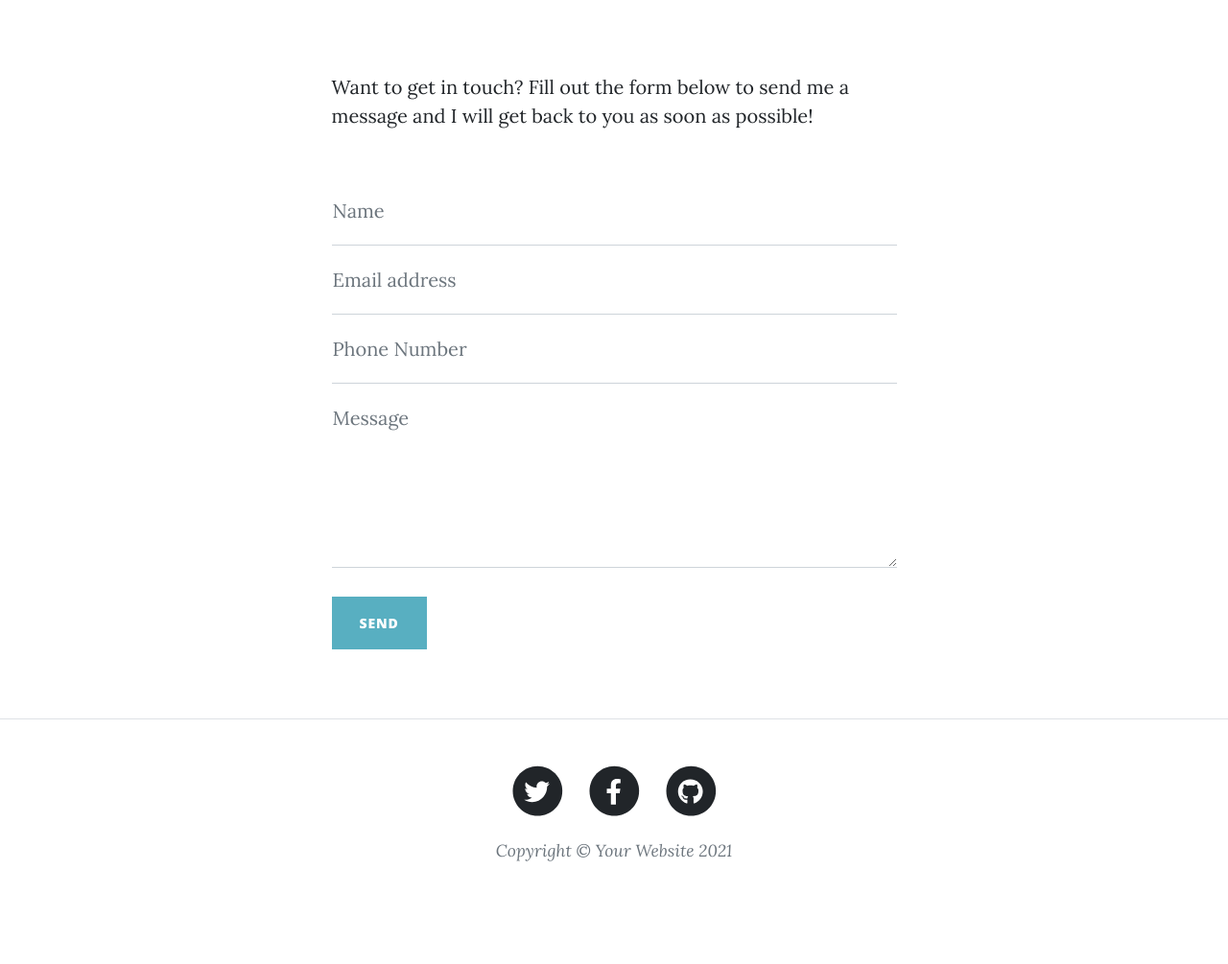
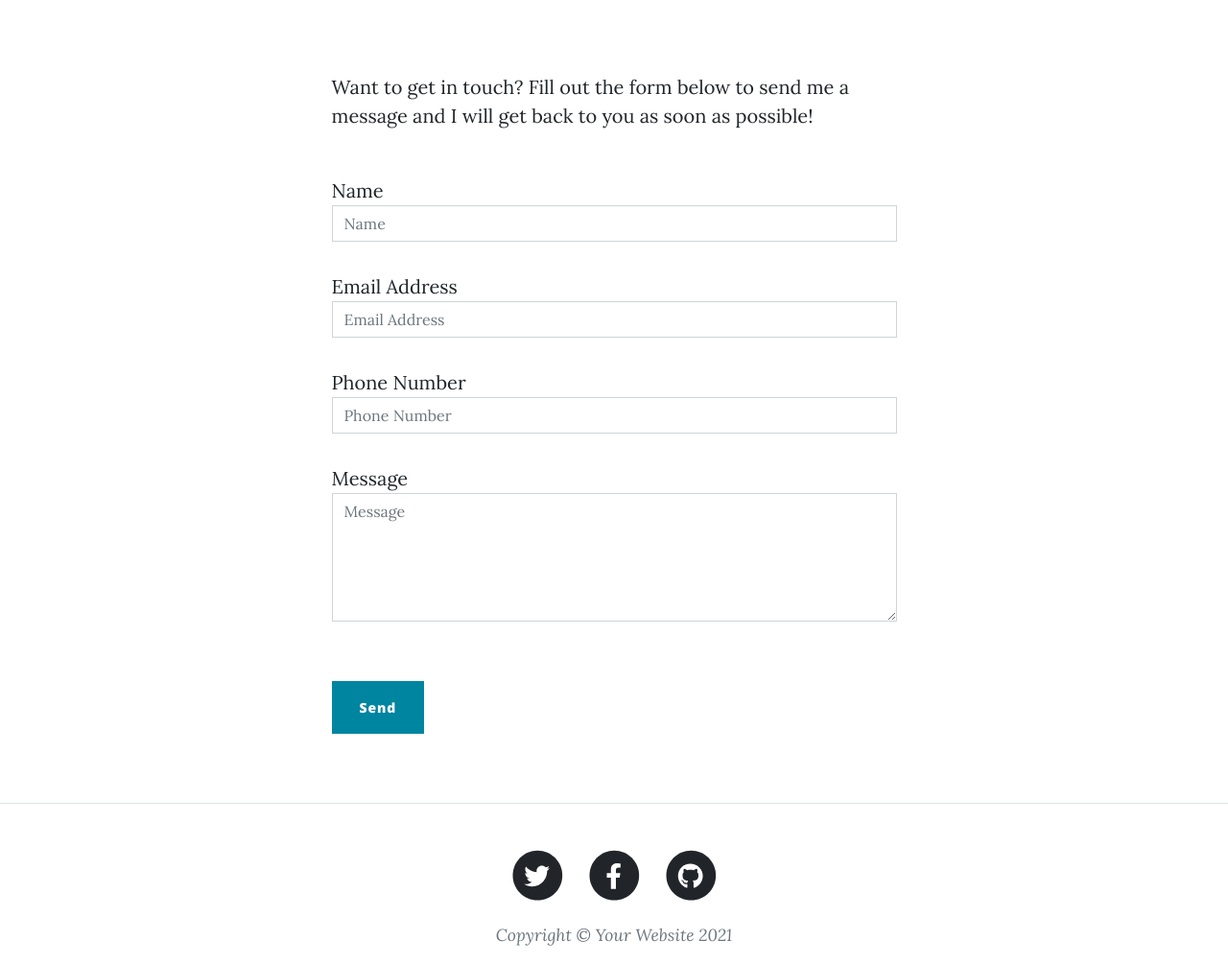
Before and after one commit to TimothyJan/Start-Bootstrap-Clean-Blog, a Flask app: page /contact in a window 1280 px wide. Shown: the part 536-1541 px from the top of the page at 96% size. Before the commit the page ends 1434 px from the top, so only its background shows below. Run offline with Flask 2, Linux system fonts and the light colour scheme; some libraries are stand-ins or nearby versions.

Commit message:
Contact Update

```diff
--- a/main.py
+++ b/main.py
@@ -1,9 +1,14 @@
 
-from flask import Flask, render_template
+from flask import Flask, render_template, request
 import requests
+import smtplib
 
 posts = requests.get("https://api.npoint.io/88c2c1f644ef334058be").json()
 post_ex = posts["id"==1]
+
+# Uncomment out send_email line in line 32 of Main.py
+OWN_EMAIL = "YOUR OWN EMAIL ADDRESS"
+OWN_PASSWORD = "YOUR EMAIL ADDRESS PASSWORD"
 
 app = Flask(__name__)
 print(app)
@@ -16,9 +21,17 @@ def get_all_posts():
 def about():
     return render_template("about.html")
 
-@app.route("/contact")
+@app.route("/contact", methods=["GET","POST"])
 def contact():
-    return render_template("contact.html")
+    if request.method == "POST":
+        data = request.form
+        print(f'Name: {data["name"]}')
+        print(f'Email: {data["email"]}')
+        print(f'Phone: {data["phone_number"]}')
+        print(f'Message: {data["message"]}')
+        # send_email(data["name"], data["email"], data["phone"], data["message"])
+        return render_template("contact.html", msg_sent=True)
+    return render_template("contact.html", msg_sent=False)
 
 @app.route("/post")
 def post():
@@ -33,5 +46,12 @@ def show_post(index):
             requested_post = blog_post
     return render_template("post.html", post=requested_post)
 
+def send_email(name, email, phone, message):
+    email_message = f"Subject:New Message\n\nName: {name}\nEmail: {email}\nPhone: {phone}\nMessage:{message}"
+    with smtplib.SMTP("smtp.gmail.com") as connection:
+        connection.starttls()
+        connection.login(OWN_EMAIL, OWN_PASSWORD)
+        connection.sendmail(OWN_EMAIL, OWN_EMAIL, email_message)
+
 if __name__ == "__main__":
     app.run(debug=True)
--- a/templates/contact.html
+++ b/templates/contact.html
@@ -9,8 +9,12 @@
         <div class="row gx-4 gx-lg-5 justify-content-center">
             <div class="col-md-10 col-lg-8 col-xl-7">
                 <div class="page-heading">
+                    {% if msg_sent: %}
+                    <h1>Successfully sent your message</h1>
+                    {% else: %}
                     <h1>Contact Me</h1>
-                    <span class="subheading">Have questions? I have answers.</span>
+                    {% endif %}
+                      <span class="subheading">Have questions? I have answers.</span>
                 </div>
             </div>
         </div>
@@ -30,49 +34,39 @@
                     <!-- To make this form functional, sign up at-->
                     <!-- https://startbootstrap.com/solution/contact-forms-->
                     <!-- to get an API token!-->
-                    <form id="contactForm" data-sb-form-api-token="API_TOKEN">
-                        <div class="form-floating">
-                            <input class="form-control" id="name" type="text" placeholder="Enter your name..." data-sb-validations="required" />
-                            <label for="name">Name</label>
-                            <div class="invalid-feedback" data-sb-feedback="name:required">A name is required.</div>
+                    <form name="sentMessage" id="contactForm" novalidate action="{{ url_for('contact') }}" method="post" novalidate>
+                        <div class="control-group">
+                          <div class="form-group floating-label-form-group controls">
+                            <label>Name</label>
+                            <input type="text" name="name" class="form-control" placeholder="Name" id="name" required data-validation-required-message="Please enter your name.">
+                            <p class="help-block text-danger"></p>
+                          </div>
                         </div>
-                        <div class="form-floating">
-                            <input class="form-control" id="email" type="email" placeholder="Enter your email..." data-sb-validations="required,email" />
-                            <label for="email">Email address</label>
-                            <div class="invalid-feedback" data-sb-feedback="email:required">An email is required.</div>
-                            <div class="invalid-feedback" data-sb-feedback="email:email">Email is not valid.</div>
+                        <div class="control-group">
+                          <div class="form-group floating-label-form-group controls">
+                            <label>Email Address</label>
+                            <input type="email" name="email" class="form-control" placeholder="Email Address" id="email" required data-validation-required-message="Please enter your email address.">
+                            <p class="help-block text-danger"></p>
+                          </div>
                         </div>
-                        <div class="form-floating">
-                            <input class="form-control" id="phone" type="tel" placeholder="Enter your phone number..." data-sb-validations="required" />
-                            <label for="phone">Phone Number</label>
-                            <div class="invalid-feedback" data-sb-feedback="phone:required">A phone number is required.</div>
+                        <div class="control-group">
+                          <div class="form-group col-xs-12 floating-label-form-group controls">
+                            <label>Phone Number</label>
+                            <input type="tel" name="phone_number" class="form-control" placeholder="Phone Number" id="phone" required data-validation-required-message="Please enter your phone number.">
+                            <p class="help-block text-danger"></p>
+                          </div>
                         </div>
-                        <div class="form-floating">
-                            <textarea class="form-control" id="message" placeholder="Enter your message here..." style="height: 12rem" data-sb-validations="required"></textarea>
-                            <label for="message">Message</label>
-                            <div class="invalid-feedback" data-sb-feedback="message:required">A message is required.</div>
+                        <div class="control-group">
+                          <div class="form-group floating-label-form-group controls">
+                            <label>Message</label>
+                            <textarea rows="5" name="message" class="form-control" placeholder="Message" id="message" required data-validation-required-message="Please enter a message."></textarea>
+                            <p class="help-block text-danger"></p>
+                          </div>
                         </div>
-                        <br />
-                        <!-- Submit success message-->
-                        <!---->
-                        <!-- This is what your users will see when the form-->
-                        <!-- has successfully submitted-->
-                        <div class="d-none" id="submitSuccessMessage">
-                            <div class="text-center mb-3">
-                                <div class="fw-bolder">Form submission successful!</div>
-                                To activate this form, sign up at
-                                <br />
-                                <a href="https://startbootstrap.com/solution/contact-forms">https://startbootstrap.com/solution/contact-forms</a>
-                            </div>
-                        </div>
-                        <!-- Submit error message-->
-                        <!---->
-                        <!-- This is what your users will see when there is-->
-                        <!-- an error submitting the form-->
-                        <div class="d-none" id="submitErrorMessage"><div class="text-center text-danger mb-3">Error sending message!</div></div>
-                        <!-- Submit Button-->
-                        <button class="btn btn-primary text-uppercase disabled" id="submitButton" type="submit">Send</button>
-                    </form>
+                        <br>
+                        <div id="success"></div>
+                        <button type="submit" class="btn btn-primary" id="sendMessageButton">Send</button>
+                      </form>
                 </div>
             </div>
         </div>
```
Also changed, not shown: static/assets/img/home-bg.jpg (added), static/assets/img/home-bg2.jpg (added), static/assets/img/home-bg2b.jpg (added).
